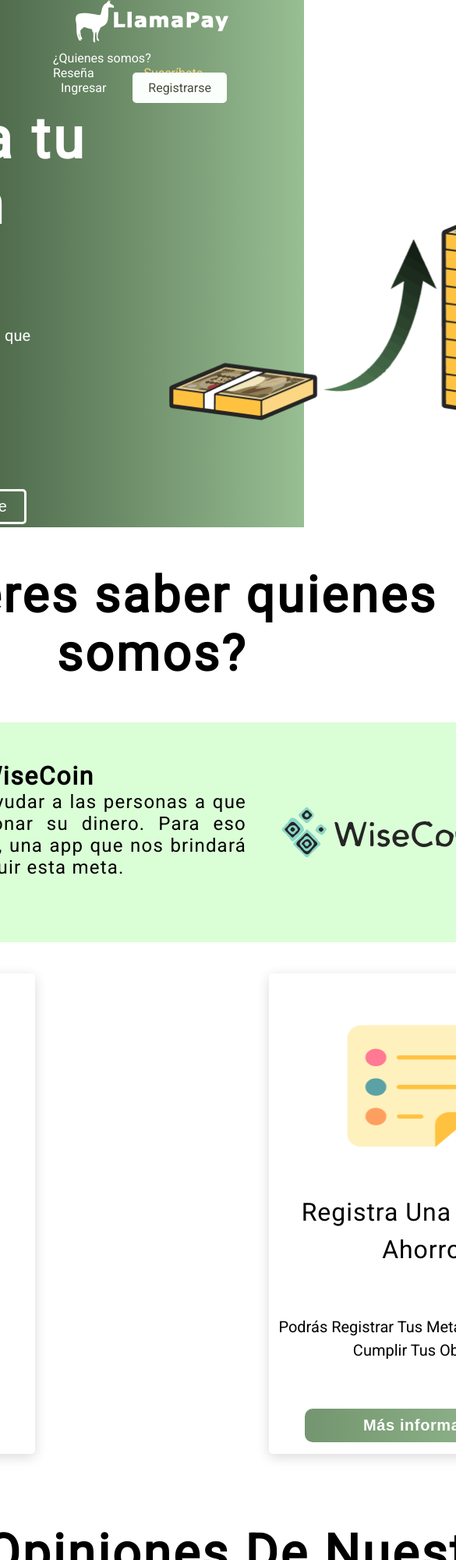
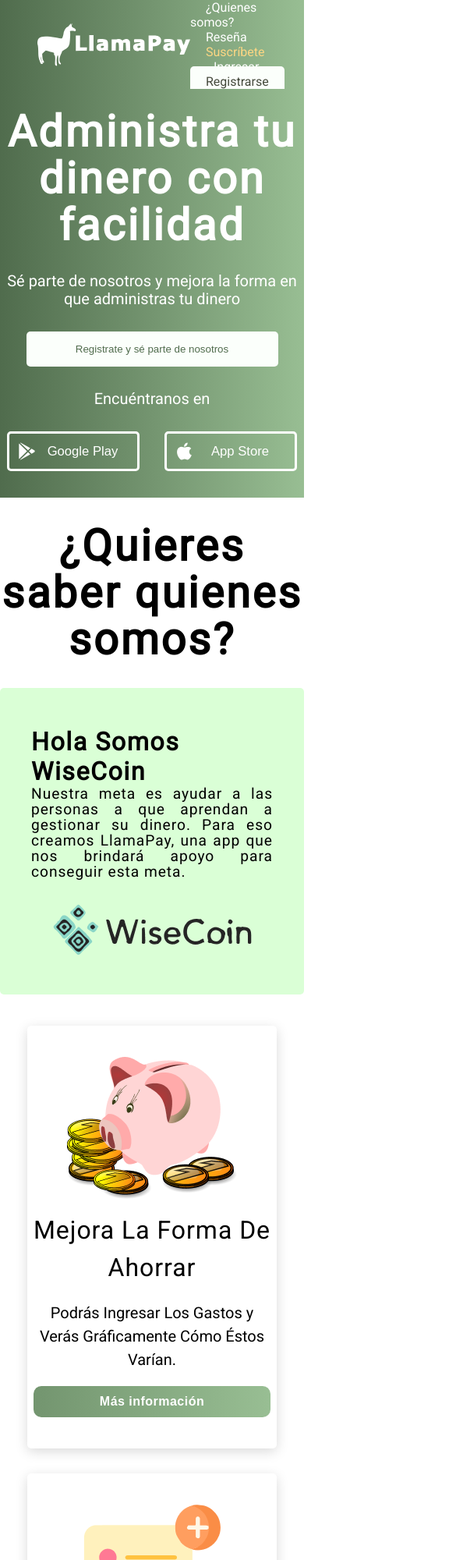
Before and after one commit to WiseCoin-IHC/landing-page, a plain HTML site: page index.html in a window 390 px wide. Shown: the top 2000 px of the page at 78% size, 585 px wide, since content can reach past the window. Drawn offline with Linux system fonts and the light colour scheme.

Commit message:
responsive added

```diff
--- a/index.html
+++ b/index.html
@@ -25,7 +25,7 @@
         <div class="container-1">
             <div class="element-1">
                 <h1>Administra tu dinero con facilidad</h1>
-                <p>Sé parte de nosotrosy mejora la forma en que administras tu dinero</p>
+                <p>Sé parte de nosotros y mejora la forma en que administras tu dinero</p>
 
                 <button class="btn-1"> Registrate y sé parte de nosotros</button>
                 <p>Encuéntranos en</p>
@@ -41,7 +41,7 @@
                     </button>
                 </div>
             </div>
-            <img src="./Img/money.png" alt="money_card">
+            <img class="img" src="./Img/money.png" alt="money_card">
         </div>
 
         <h2>¿Quieres saber quienes somos?</h2>
@@ -107,13 +107,11 @@
     </main>
     <footer>
         <div class="social-media">
-            <img src="./Img/linea.svg">
             <img src="./Img/logo-facebook.svg" alt="facebook_logo">
             <img src="./Img/logo-twitter.svg" alt="twitter_logo">
             <img src="./Img/logo-youtube.svg" alt="youtube_logo">
             <img src="./Img/logo-instagram.svg" alt="instagram_logo">
             <img src="./Img/logo-linkedin.svg" alt="linkeIn_logo">
-            <img src="./Img/linea.svg">
         </div>
         <p class="text-footer">WiseCoin</p>
         <p class="small">Copyright © 2023 WiseCoin</p>
--- a/style.css
+++ b/style.css
@@ -10,9 +10,8 @@ body {
     width: 100%;
     min-height: 100vh;
 
-
     font-family: 'Roboto', sans-serif;
-    font-size: 16px;
+    font-size: 100%;
     font-weight: 400;
     color: #000;
 
@@ -22,25 +21,23 @@ body {
     --cream: #FBFFFB;
     --green_bg: #DAFFD6;
     --footer_bg: #474747;
-    /* max-width: 1440px; */
 }
 
 header {
     display: flex;
     background: linear-gradient(90deg, var(--dark_green), var(--light_green));
     color: white;
-    min-height: 90px;
+    min-height: 5.625rem;
     align-items: center;
     justify-content: space-between;
-    padding: 0 48px;
+    padding: 0 3rem;
 
 }
 
 .logo{
     display: flex;
-    /* position: absolute; */
-    width: 196px;
-    height: 55px;
+    width: 12.25rem;
+    height: 3.4375rem;
 }
 
 a {
@@ -53,18 +50,18 @@ a {
 }
 
 nav a:nth-child(-n + 3){
-    padding: 10px 20px;
-    margin: 0 20px 0 0;
+    padding: .625rem 1.25rem;
+    margin: 0 1.25rem 0 0;
 }
 
 nav a:nth-child(4){
-    padding: 10px 10px;
-    margin: 0 20px;
+    padding: .625rem .625rem;
+    margin: 0 1.25rem;
 }
 
 nav a:last-child{
-    padding: 10px 20px;
-    border-radius: 5px;
+    padding: .625rem 1.25rem;
+    border-radius: .3125rem;
     background-color: var(--cream);
     color: #474B3E;
 }
@@ -78,35 +75,32 @@ main{
 .container-1 {
     display: flex;
     width: 100%;
-    height: calc(100vh - 300px);
+    min-height: calc(100vh - 20rem);
     background: linear-gradient(90deg, var(--dark_green), var(--light_green));
 
     align-items: center;
     justify-content: center;
 
-    gap: 100px;
-/*
-    order: 0;
-    flex-grow: 0; */
+    gap: 2rem 4rem;
+
 }
 
 .container-1 h1{
-    width: 483px;
-    height: 252px;
+    max-width: 30.1875rem;
 
     font-weight: 700;
-    font-size: 4.5rem;
-    line-height: 84px;
+    font-size: 4.5em;
+    line-height: 5.25rem;
     letter-spacing: 0.05em;
 
     color: white;
 }
 
 .container-1 p {
-    width: 483px;
+    max-width: 30.1875rem;
 
-    font-size: 1.25rem;
-    line-height: 23px;
+    font-size: 1.25em;
+    line-height: 1.4375rem;
 
     color: white;
 }
@@ -118,10 +112,9 @@ main{
     outline: none;
     justify-content: center;
     align-items: center;
-    padding: 15px 40px;
+    padding: .9375rem 2.5rem;
 
-    width: 323px;
-    height: 49px;
+    width: 20.1875rem;
 
     border: 0;
     cursor: pointer;
@@ -133,20 +126,17 @@ main{
 .container-1 p + div {
     display: flex;
     flex-direction: row;
-    gap: 60px;
+    gap: 3.75rem;
 }
 
 .container-1 .btn-2 {
     display: flex;
     flex-direction: row;
     align-items: center;
-    padding: 10px;
-    gap: 5px;
+    padding: .625rem;
+    gap: .3125rem;
 
-    width: 170px;
-    height: 45px;
-
-    /* Jet Black/White */
+    width: 10.625rem;
 
     border: 3px solid white;
     border-radius: 5px;
@@ -157,37 +147,41 @@ main{
     border-radius: 5px;
 }
 
-
 .element-1{
     display: flex;
     flex-direction: column;
     align-items: flex-start;
-    gap: 30px;
-
-
-    /* top: 168px; */
+    gap: 1.875rem;
+    padding-bottom: .625rem ;
 }
 
-.container-1 img {
-    width: 540px;
-    height: 276px;
+/* logo-apps */
+.element-1 .btn-2 img {
+    max-width: 1.5625rem;
+    height: auto;
 }
 
-.element-1 img {
-    width: 25px;
-    height: 25px;
+.element-1 .btn-2 p {
+    width: 6.75rem;
+}
+
+/* big-card */
+.container-1 .img {
+    max-width: 31.25rem;
+    height: auto;
 }
 
 h2 {
+    position: relative;
     font-weight: 600;
-    font-size: 4rem;
-    line-height: 75px;
+    font-size: 4em;
+    line-height: 4.6875rem;
     text-align: center;
     letter-spacing: 0.05em;
 }
 h2 {
-    width: 878px;
-    margin: 50px 0;
+    max-width: 54.875rem;
+    margin: 3.125rem 0;
 }
 
 .container-2 {
@@ -195,26 +189,28 @@ h2 {
     flex-direction: row;
     justify-content: center;
     align-items: center;
-    padding: 50px 40px;
+    flex-wrap: wrap;
+
+    padding: 3.125rem 2.5rem;
     background-color: var(--green_bg);
-    gap: 45px;
-    border-radius: 5px;
+    gap: 2.8125rem;
+    border-radius: .3125rem;
 }
 .container-2 div {
-    width: 542px;
-    height: 182px;
+    max-width: 33.875rem;
+    max-height: 11.375rem;
 }
 
 .container-2 h3 {
     font-weight: 600;
-    font-size: 2rem;
-    line-height: 38px;
+    font-size: 2em;
+    line-height: 2.375rem;
     letter-spacing: 0.05em;
 }
 
 .container-2 div p {
-    font-size: 1.5rem;
-    line-height: 28px;
+    font-size: 1.5em;
+    line-height: 1.75rem;
     text-align: justify;
     letter-spacing: 0.05em;
 }
@@ -222,21 +218,23 @@ h2 {
 
 .container-3 {
     display: flex;
+    width: 100%;
     flex-direction: row;
-    justify-content: space-around;
-    gap: 300px;
+    justify-content: center;
+    gap: 6.25rem;
 
-    margin: 40px 0;
+    flex-wrap: wrap;
+
+    margin: 2.5rem 0;
 }
 .container-3 .element-2{
     display: flex;
     flex-direction: column;
     align-items: center;
-    padding: 40px 0px;
-    gap: 60px;
+    padding: 2.5rem 0;
+    gap: 3.75rem;
 
-    width: 410px;
-    height: 616px;
+    width: 25.625rem;
 }
 
 .container-3 .element-2{
@@ -245,21 +243,22 @@ h2 {
 }
 
 .container-3 .element-2 img {
-    width: 218px;
-    height: 182px;
+    max-width: 13.625rem;
+    max-height: 13.625rem;
+    height: auto;
 }
 
 .container-3 .element-2 h3 {
     font-weight: 500;
-    font-size: 2rem;
-    line-height: 48px;
+    font-size: 2em;
+    line-height: 3rem;
     text-align: center;
     letter-spacing: 0.03em;
 }
 
 .container-3 .element-2 p {
-    font-size: 1.25rem;
-    line-height: 30px;
+    font-size: 1.25em;
+    line-height: 1.875rem;
     text-align: center;
 }
 
@@ -268,67 +267,66 @@ h2 {
     flex-direction: row;
     justify-content: center;
     align-items: center;
-    padding: 10px 40px;
-    gap: 10px;
+    padding: .625rem 2.5rem;
+    gap: .625rem;
 
     outline: none;
     border: none;
     cursor: pointer;
 
-    width: 319px;
-    height: 50px;
+    width: 21.875rem;
 
     background: linear-gradient(90deg, #73956F -0.28%, #98BE93 99.72%);
-    border-radius: 10px;
+    border-radius: .625rem;
 }
 
 .container-3 .element-2 button {
     font-weight: 700;
-    font-size: 20px;
-    line-height: 23px;
+    font-size: 1.25em;
+    line-height: 1.4375rem;
     letter-spacing: 0.03em;
 
     color: white;
 }
 
 .container-3 + h2{
-    width: 1156px;
+    max-width: 1156px;
 }
 
 .container-4 {
     display: flex;
     flex-direction: row;
     flex-wrap: wrap;
-    gap: 50px;
+    gap: 3.125rem;
     justify-content: space-around;
-    margin: 20px 120px;
+    margin: 1.25rem 7.5rem;
 }
 
 .container-4 .text-com {
     display: flex;
     flex-direction: column;
     align-items: flex-start;
-    padding: 32px 31px;
-    gap: 20px;
+    padding: 2rem 1.9375rem;
+    gap: 1.25rem;
 
-    width: 566px;
-    height: 250px;
+    max-width: 35.375rem;
+    min-height: 15.625rem;
 
     border: 1px solid #CFCFCF;
     box-shadow: 0px 4px 16px rgba(0, 0, 0, 0.15);
-    border-radius: 5px;
+    border-radius: .3125rem;
 }
 
 .container-4 .text-com p:nth-child(1) {
     font-weight: 500;
-    font-size: 32px;
-    line-height: 48px;
+    font-size: 2em;
+    line-height: 3rem;
     letter-spacing: 0.03em;
 }
 
 .container-4 .text-com p:nth-child(2) {
-    font-size: 20px;
-    line-height: 30px;
+    font-size: 1.25em;
+    line-height: 1.875rem;
     text-align: justify;
 }
 
@@ -338,8 +336,8 @@ footer {
     align-items: center;
     justify-content: center;
 
-    padding: 20px 53px;
-    gap: 15px;
+    padding: 1.25rem 3.3125rem;
+    gap: .9375rem;
 
     background-color: var(--footer_bg);
 }
@@ -347,12 +345,12 @@ footer {
 footer .social-media {
     display: flex;
     flex-direction: row;
-    gap: 50px;
+    gap: 3.125rem;
 }
 footer .text-footer {
     font-weight: 500;
-    font-size: 36px;
-    line-height: 42px;
+    font-size: 2.25em;
+    line-height: 2.625rem;
     text-align: center;
     letter-spacing: 0.05em;
 
@@ -360,8 +358,8 @@ footer .text-footer {
 }
 
 footer .small {
-    font-size: 14px;
-    line-height: 16px;
+    font-size: .875em;
+    line-height: 1rem;
     text-align: center;
 
     color: white;
@@ -370,23 +368,166 @@ footer .small {
 footer .legal {
     display: flex;
     flex-direction: row;
-    gap: 50px;
+    gap: 3.125rem;
 }
 
 footer .legal p {
-    font-size: 16px;
-    line-height: 19px;
+    font-size: 1em;
+    line-height: 1.1875rem;
     text-align: center;
     text-decoration-line: underline;
 
     color: white;
 }
 
-@media (max-width: 1000px) {
-    header {
-        flex-direction: column;
-    }
-    nav{
-        padding: 10px 0;
+@media screen and (min-width: 960px) and (max-width: 1440px) {
+    .container-1 .img {
+        max-width: 25rem;
+        height: auto;
     }
 }
+
+@media screen and (min-width: 480px) and (max-width: 960px) {
+    .container-1 {
+        align-items: center;
+        justify-content: center;
+
+    }
+
+    .container-1 h1{
+        max-width: 39rem;
+
+        font-weight: 700;
+        font-size: 4em;
+        line-height: 5.25rem;
+        letter-spacing: 0.05em;
+        text-align: center;
+
+        color: white;
+    }
+
+    .container-1 p {
+        max-width: 100%;
+    }
+
+    .container-1 .img {
+        display: none;
+        visibility: hidden;
+    }
+
+    .element-1{
+        display: flex;
+        flex-direction: column;
+        align-items: center;
+        gap: 1.875rem;
+        padding-bottom: .625rem ;
+    }
+
+    .container-4 .text-com {
+        min-width: 22rem;
+    }
+}
+
+@media screen and (max-width: 480px) {
+    .container-1 {
+        align-items: center;
+        justify-content: center;
+
+    }
+
+    .container-1 h1{
+        max-width: 39rem;
+
+        font-weight: 700;
+        font-size: 3.5em;
+        line-height: 3.75rem;
+        letter-spacing: 0.05em;
+        text-align: center;
+
+        color: white;
+    }
+
+    .container-1 p {
+        max-width: 100%;
+        text-align: center;
+    }
+
+    .container-1 .img {
+        display: none;
+        visibility: hidden;
+    }
+
+    .element-1{
+        display: flex;
+        flex-direction: column;
+        align-items: center;
+        gap: 1.875rem;
+        padding-bottom: .625rem ;
+    }
+
+    .container-1 p + div {
+        display: flex;
+        flex-direction: row;
+        gap: 2rem;
+    }
+
+    h2 {
+        position: relative;
+        font-weight: 600;
+        font-size: 3.5em;
+        line-height: 3.75rem;
+        text-align: center;
+        letter-spacing: 0.05em;
+    }
+
+    h2 {
+        max-width: 54.875rem;
+        margin: 2rem 0;
+    }
+
+    .container-2 div p {
+        font-size: 1.2em;
+        line-height: 1.25rem;
+        text-align: justify;
+        letter-spacing: 0.05em;
+    }
+
+
+    .container-3 {
+        align-items: center;
+        gap: 2rem;
+        flex-wrap: wrap;
+
+        margin: 2.5rem 0;
+    }
+
+    .container-3 .element-2 {
+        display: flex;
+        flex-direction: column;
+        align-items: center;
+        padding: 2.5rem 0;
+        gap: 1rem;
+
+        width: 20rem;
+    }
+
+    .container-3 .element-2 p {
+        padding: 0.2rem;
+    }
+
+    .container-3 .element-2 button {
+        width: 19rem;
+        font-size: 1em;
+        line-height: 1.2rem;
+    }
+
+    .container-4 .text-com {
+        width: 22rem;
+    }
+
+    footer .social-media {
+        display: flex;
+        flex-direction: row;
+        gap: 2.5rem;
+    }
+}
```
